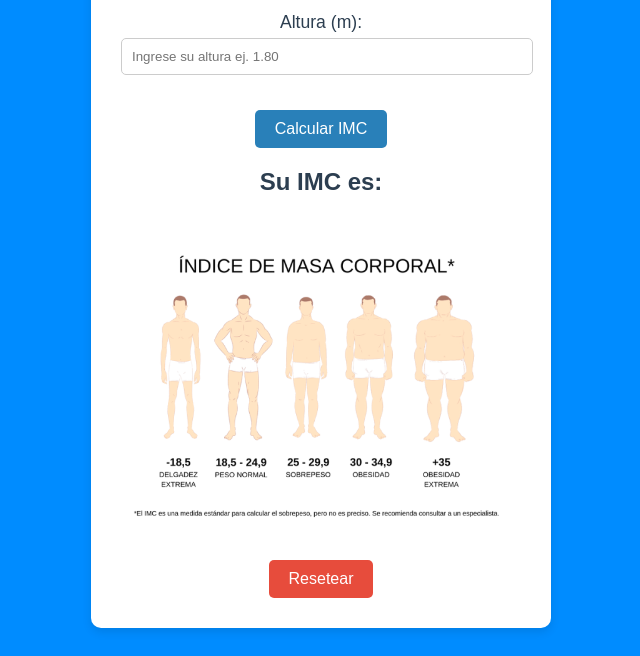
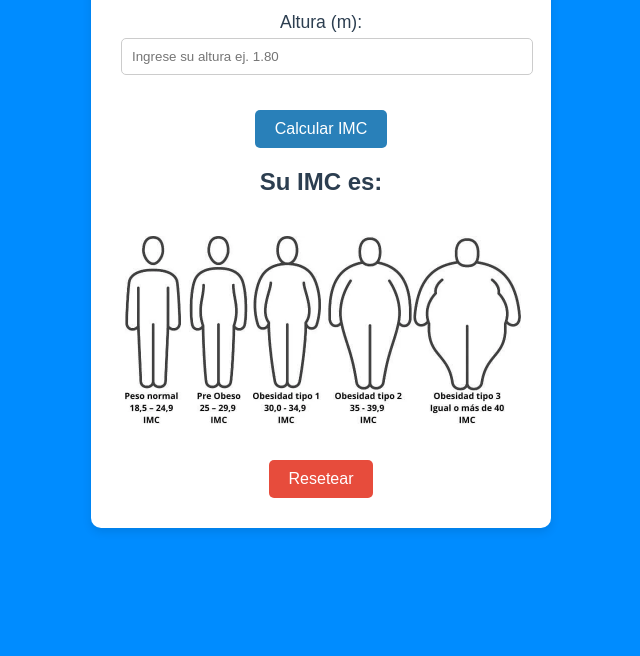
Before and after one commit to angelfa06/calculadora-IMC, a plain HTML site: page index.htm in a window 1280 px wide. Shown: the part 202-858 px from the top of the page, without its empty margins (319-959 px from the left). After the commit the page ends 800 px from the top, so only its background shows below. Drawn offline with Linux system fonts and the light colour scheme.

Commit message:
index.htm

```diff
--- a/index.htm
+++ b/index.htm
@@ -27,7 +27,7 @@
 
         <h2>Su IMC es: <span id="res"></span></h2>
 
-        <img src="IMC.webp" alt="Gráfico que muestra rangos del IMC">
+        <img src="IMC.jpg" alt="Gráfico que muestra rangos del IMC">
 
         <button id="reset" class="reset-btn">Resetear</button>
     </div>
```
